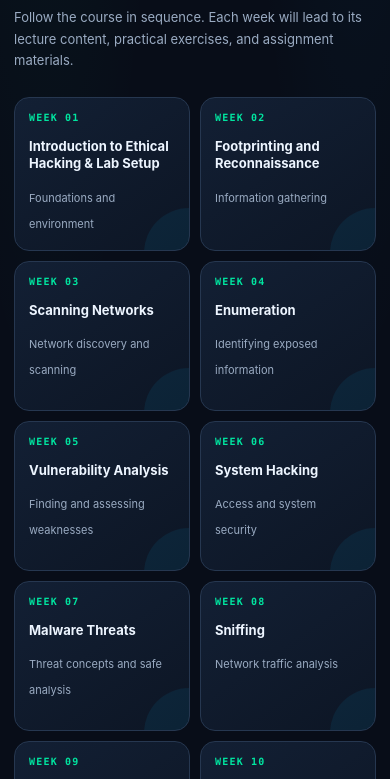
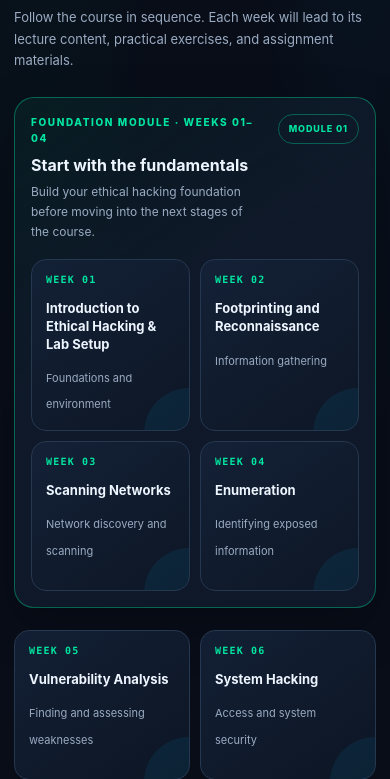
Before and after one commit to abbasdalhatu/CEH-Course, a plain HTML site: page index.html in a window 390 px wide. Shown: the part 1748-2527 px from the top of the page. Drawn offline with Linux system fonts and the light colour scheme.

Commit message:
Group Weeks 1–4 inside a foundation module card

```diff
--- a/index.html
+++ b/index.html
@@ -100,6 +100,25 @@
       background: linear-gradient(145deg, rgba(20,34,56,.88), rgba(13,22,37,.94));
       transition: .2s ease; overflow: hidden;
     }
+    .week-group-card {
+      margin-bottom: 22px; padding: 24px;
+      border: 1px solid rgba(0,229,160,.38); border-radius: 20px;
+      background: linear-gradient(145deg, rgba(0,229,160,.055), rgba(16,26,43,.94) 42%);
+      box-shadow: var(--shadow);
+    }
+    .week-group-heading {
+      display: flex; justify-content: space-between; align-items: center;
+      gap: 18px; margin-bottom: 18px;
+    }
+    .week-group-heading h3 { margin: 5px 0 0; font-size: 19px; }
+    .week-group-heading p { margin: 4px 0 0; color: var(--muted); font-size: 12px; }
+    .week-group-tag {
+      flex: 0 0 auto; padding: 7px 10px; border: 1px solid rgba(0,229,160,.35);
+      border-radius: 999px; color: var(--green); font-size: 10px;
+      font-weight: 850; letter-spacing: .1em;
+    }
+    .week-group-grid { display: grid; grid-template-columns: repeat(4, 1fr); gap: 14px; }
+    .week-grid-later { display: grid; grid-template-columns: repeat(4, 1fr); gap: 14px; }
     .week-card::after { content: ""; position: absolute; width: 90px; height: 90px; right: -45px; bottom: -48px; border-radius: 50%; background: rgba(0,184,255,.08); }
     .week-card:hover { transform: translateY(-4px); border-color: rgba(0,229,160,.65); box-shadow: 0 14px 32px rgba(0,0,0,.2); }
     .week-number { color: var(--green); font: 800 10px/1.2 "SFMono-Regular", Consolas, monospace; letter-spacing: .12em; }
@@ -120,7 +139,7 @@
     @media (max-width: 900px) {
       .hero-grid { grid-template-columns: 1fr; }
       .hero-panel { max-width: 540px; }
-      .week-grid { grid-template-columns: repeat(2, 1fr); }
+      .week-grid, .week-group-grid, .week-grid-later { grid-template-columns: repeat(2, 1fr); }
     }
     @media (max-width: 620px) {
       .container { width: min(100% - 28px, 1120px); }
@@ -132,7 +151,11 @@
       .section { padding: 38px 0; }
       .section-heading { display: block; }
       .section-heading p { margin-top: 10px; }
-      .week-grid { gap: 10px; }
+      .week-grid, .week-group-grid, .week-grid-later { gap: 10px; }
+      .week-group-card { padding: 16px; }
+      .week-group-heading { align-items: flex-start; }
+      .week-group-heading h3 { font-size: 16px; }
+      .week-group-tag { font-size: 9px; }
       .week-card { min-height: 150px; padding: 14px; }
       .week-card h3 { font-size: 13px; }
       .feature-grid { grid-template-columns: 1fr; }
@@ -206,11 +229,23 @@
         <div><div class="section-kicker">The curriculum</div><h2>Your 16-week learning journey</h2></div>
         <p>Follow the course in sequence. Each week will lead to its lecture content, practical exercises, and assignment materials.</p>
       </div>
-      <div class="week-grid">
-        <a class="week-card" href="weeks/week-01.html"><div class="week-number">WEEK 01</div><h3>Introduction to Ethical Hacking & Lab Setup</h3><span>Foundations and environment</span></a>
-        <a class="week-card" href="weeks/week-02.html"><div class="week-number">WEEK 02</div><h3>Footprinting and Reconnaissance</h3><span>Information gathering</span></a>
-        <a class="week-card" href="weeks/week-03.html"><div class="week-number">WEEK 03</div><h3>Scanning Networks</h3><span>Network discovery and scanning</span></a>
-        <a class="week-card" href="weeks/week-04.html"><div class="week-number">WEEK 04</div><h3>Enumeration</h3><span>Identifying exposed information</span></a>
+      <div class="week-group-card">
+        <div class="week-group-heading">
+          <div>
+            <div class="section-kicker">Foundation module · Weeks 01–04</div>
+            <h3>Start with the fundamentals</h3>
+            <p>Build your ethical hacking foundation before moving into the next stages of the course.</p>
+          </div>
+          <span class="week-group-tag">MODULE 01</span>
+        </div>
+        <div class="week-group-grid">
+          <a class="week-card" href="weeks/week-01.html"><div class="week-number">WEEK 01</div><h3>Introduction to Ethical Hacking & Lab Setup</h3><span>Foundations and environment</span></a>
+          <a class="week-card" href="weeks/week-02.html"><div class="week-number">WEEK 02</div><h3>Footprinting and Reconnaissance</h3><span>Information gathering</span></a>
+          <a class="week-card" href="weeks/week-03.html"><div class="week-number">WEEK 03</div><h3>Scanning Networks</h3><span>Network discovery and scanning</span></a>
+          <a class="week-card" href="weeks/week-04.html"><div class="week-number">WEEK 04</div><h3>Enumeration</h3><span>Identifying exposed information</span></a>
+        </div>
+      </div>
+      <div class="week-grid-later">
         <a class="week-card" href="weeks/week-05.html"><div class="week-number">WEEK 05</div><h3>Vulnerability Analysis</h3><span>Finding and assessing weaknesses</span></a>
         <a class="week-card" href="weeks/week-06.html"><div class="week-number">WEEK 06</div><h3>System Hacking</h3><span>Access and system security</span></a>
         <a class="week-card" href="weeks/week-07.html"><div class="week-number">WEEK 07</div><h3>Malware Threats</h3><span>Threat concepts and safe analysis</span></a>
```
